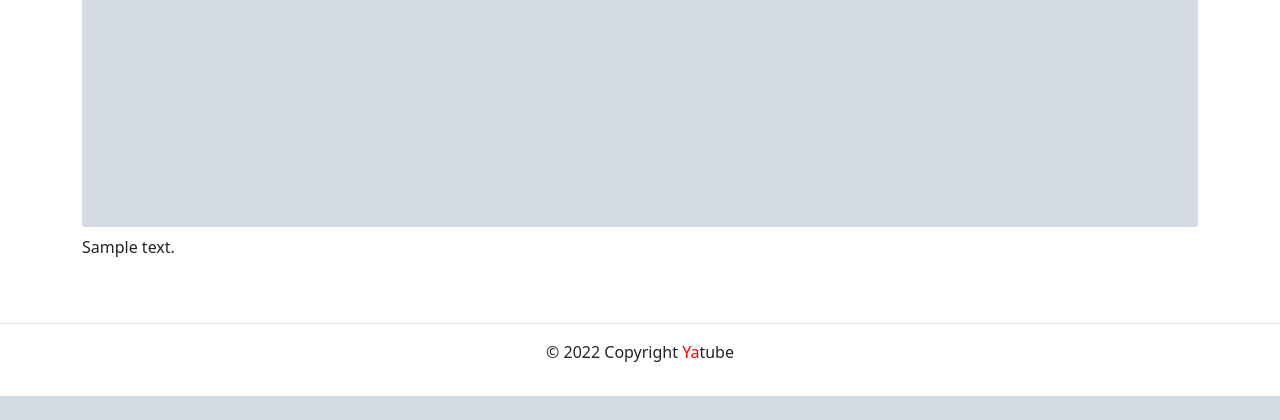
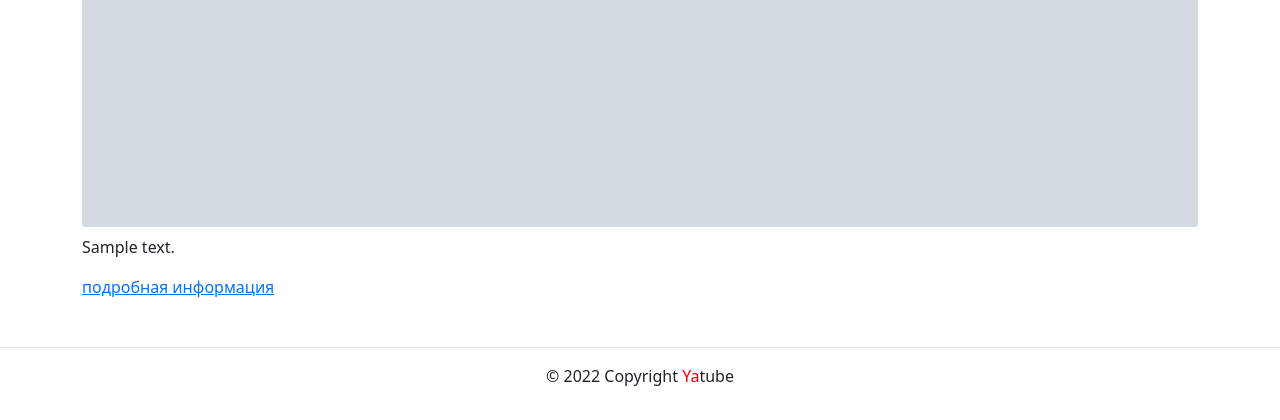
Before and after one commit to abp-ce/hw05_final, a Django app: a page that uses yatube/templates/includes/post_card.html in a window 1280 px wide. Shown: the part 882-1302 px from the top of the page. Before the commit the page ends 1278 px from the top, so only its background shows below. Run offline with Django 3.2, Linux system fonts and the light colour scheme; tables that the repository leaves empty hold one stand-in row (values such as "Sample post"); grey boxes marked "Sample" are stand-in pictures; some libraries are stand-ins or nearby versions.

Commit message:
Minor changes

```diff
--- a/yatube/templates/includes/post_card.html
+++ b/yatube/templates/includes/post_card.html
@@ -1,3 +1,4 @@
+<div>
   <ul>
   <li>
   Автор: {{ post.author.get_full_name }}
@@ -11,3 +12,5 @@
     <img class="card-img my-2" src="{{ im.url }}">
   {% endthumbnail %}
   <p>{{ post.text }}</p>
+  <a href="{% url 'posts:post_detail' post.pk %}">подробная информация</a>
+</div>
```
Lines whose indentation alone changed are shown as unchanged.
